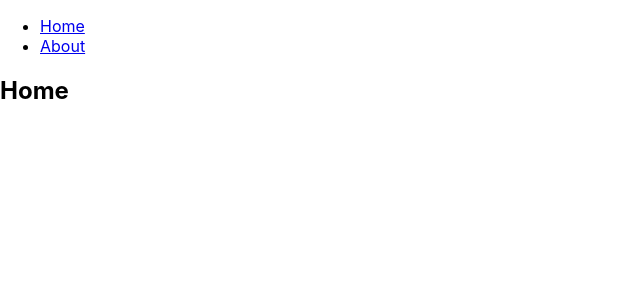
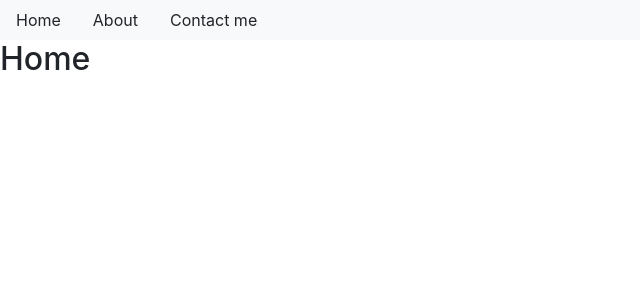
Before and after one commit to TheNeonLeon/react-portfolio, a JavaScript app: page / in a window 1280 px wide. Shown: the top 300 px of the page, without its empty margins (0-640 px from the left). Built offline with nearby package versions, Linux system fonts and the light colour scheme; the HTML template or start-up script is replaced by a standard one.

Commit message:
update nav

```diff
--- a/package.json
+++ b/package.json
@@ -6,9 +6,12 @@
     "@testing-library/jest-dom": "^5.14.1",
     "@testing-library/react": "^11.2.7",
     "@testing-library/user-event": "^12.8.3",
+    "bootstrap": "^5.1.1",
     "react": "^17.0.2",
     "react-dom": "^17.0.2",
+    "react-router-dom": "^5.3.0",
     "react-scripts": "4.0.3",
+    "sass": "^1.41.1",
     "web-vitals": "^1.1.2"
   },
   "lint-staged": {
--- /dev/null
+++ b/src/App.css
@@ -0,0 +1,67 @@
+.App {
+  text-align: center;
+}
+
+.App-logo {
+  height: 40vmin;
+  pointer-events: none;
+}
+
+@media (prefers-reduced-motion: no-preference) {
+  .App-logo {
+    -webkit-animation: App-logo-spin infinite 20s linear;
+            animation: App-logo-spin infinite 20s linear;
+  }
+}
+
+.App-header {
+  background-color: #282c34;
+  min-height: 100vh;
+  display: -webkit-box;
+  display: -ms-flexbox;
+  display: flex;
+  -webkit-box-orient: vertical;
+  -webkit-box-direction: normal;
+      -ms-flex-direction: column;
+          flex-direction: column;
+  -webkit-box-align: center;
+      -ms-flex-align: center;
+          align-items: center;
+  -webkit-box-pack: center;
+      -ms-flex-pack: center;
+          justify-content: center;
+  font-size: calc(10px + 2vmin);
+  color: white;
+}
+
+.App-link {
+  color: #61dafb;
+}
+
+@-webkit-keyframes App-logo-spin {
+  from {
+    -webkit-transform: rotate(0deg);
+            transform: rotate(0deg);
+  }
+  to {
+    -webkit-transform: rotate(360deg);
+            transform: rotate(360deg);
+  }
+}
+
+@keyframes App-logo-spin {
+  from {
+    -webkit-transform: rotate(0deg);
+            transform: rotate(0deg);
+  }
+  to {
+    -webkit-transform: rotate(360deg);
+            transform: rotate(360deg);
+  }
+}
+
+a {
+  color: inherit;
+  text-decoration: none;
+}
+/*# sourceMappingURL=App.css.map */
--- a/src/App.js
+++ b/src/App.js
@@ -1,4 +1,3 @@
-import logo from './logo.svg';
 import './App.scss';
 import {
   BrowserRouter as Router,
@@ -10,13 +9,16 @@
   return (
     <Router>
     <div>
-      <nav>
-        <ul>
-          <li>
+      <nav class="navbar navbar-expand-md navbar-light bg-light">
+        <ul class="navbar-nav mr-auto">
+          <li class="px-3">
             <Link to="/">Home</Link>
           </li>
-          <li>
+          <li class="px-3">
             <Link to="/about">About</Link>
+          </li>
+          <li class="px-3">
+            <Link to="/contact">Contact me</Link>
           </li>
         </ul>
       </nav>
@@ -24,12 +26,16 @@
       {/* A <Switch> looks through its children <Route>s and
           renders the first one that matches the current URL. */}
       <Switch>
+      <Route path="/contact">
+          <Contact />
+        </Route>
         <Route path="/about">
           <About />
         </Route>
         <Route path="/">
           <Home />
         </Route>
+
       </Switch>
     </div>
   </Router>
@@ -44,5 +50,8 @@
 return <h2>About</h2>;
 }
 
+function Contact() {
+  return <h2>Contact</h2>
+}
 
 export default App;
--- a/src/App.scss
+++ b/src/App.scss
@@ -36,3 +36,9 @@
     transform: rotate(360deg);
   }
 }
+
+a{
+  color: inherit;
+  text-decoration: none;
+
+}
```
Also changed, not shown: 2 other files (tests, documents, lock files or other folders). Lines whose indentation alone changed are shown as unchanged.
